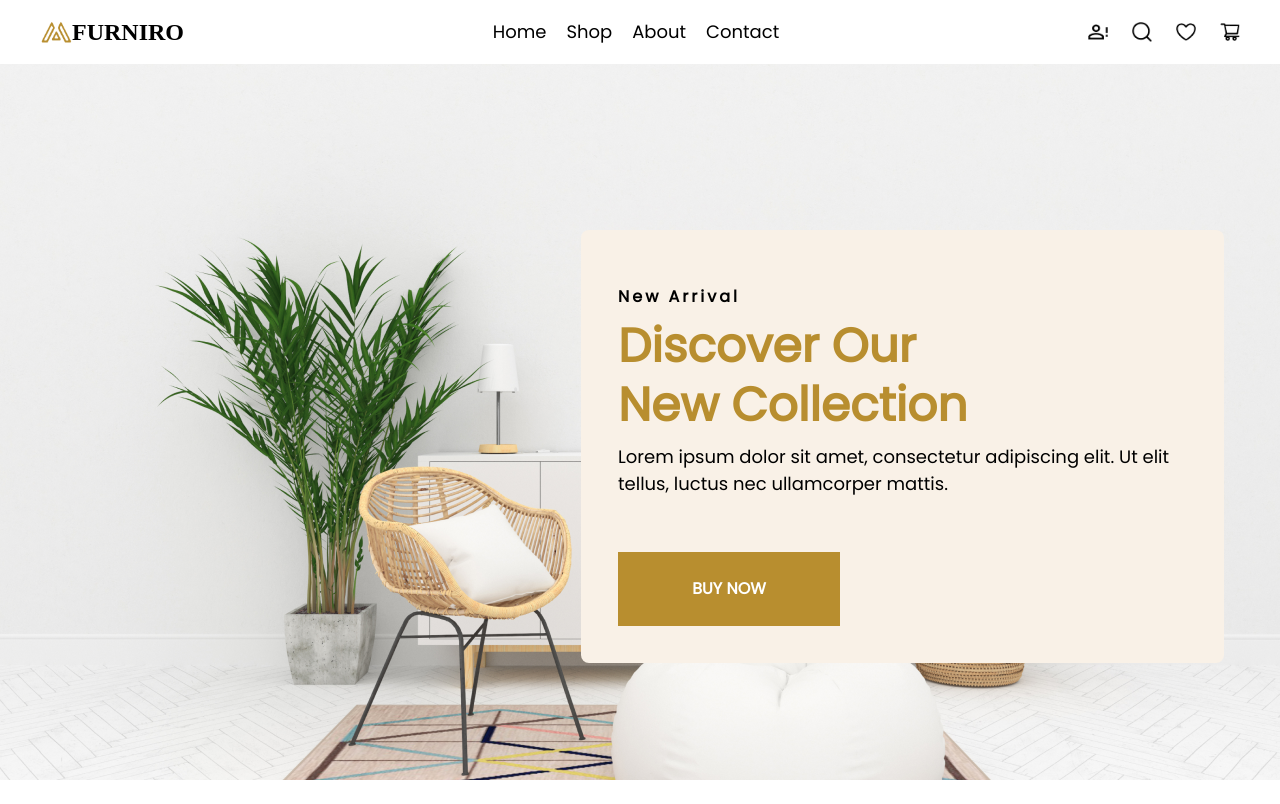
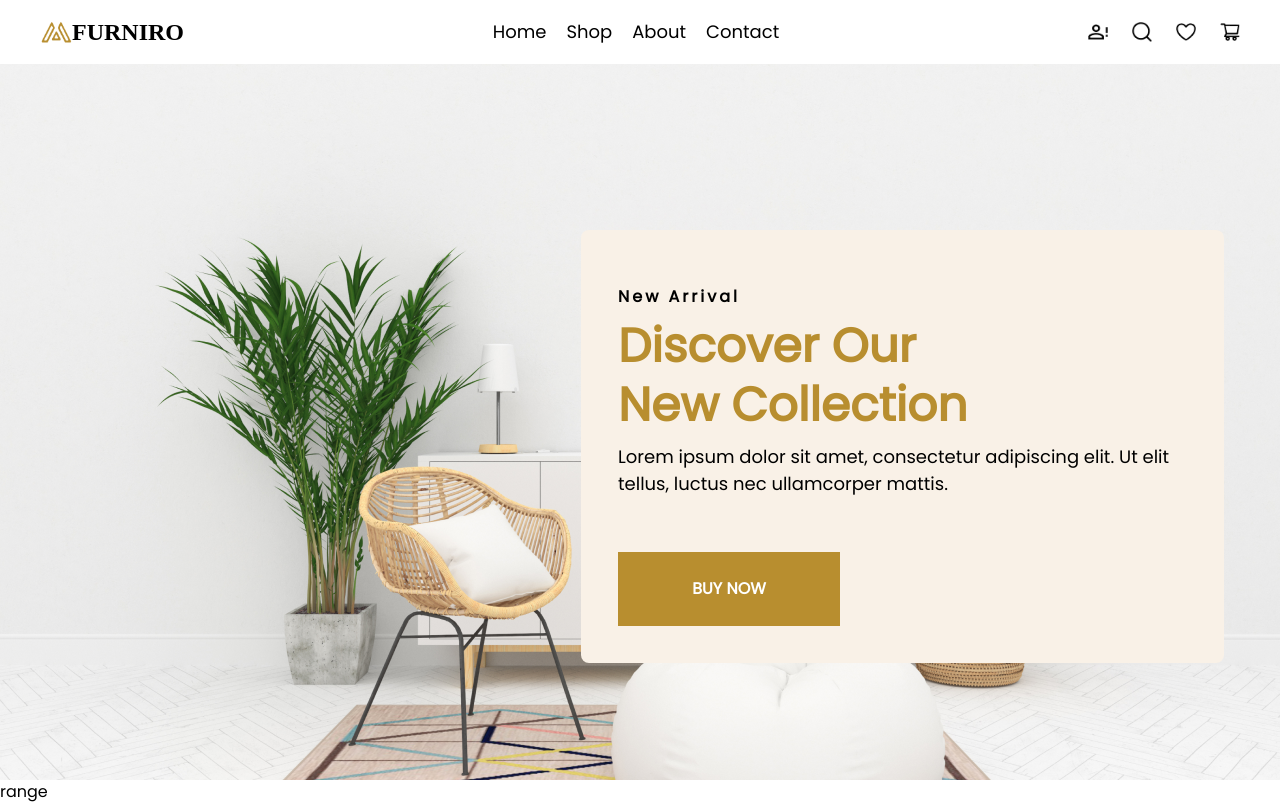
Before and after one commit to MohsenAbediDev/Furnix, a React (Vite) app: page / in a window 1280 px wide. Built offline with nearby package versions, Linux system fonts and the light colour scheme; a web font is replaced by a local one.

Commit message:
add range component

```diff
--- /dev/null
+++ b/src/components/Range.jsx
@@ -0,0 +1,5 @@
+export default function Range(){
+  return <>
+    <p>range</p>
+  </>
+}
--- a/src/page/Home.jsx
+++ b/src/page/Home.jsx
@@ -1,9 +1,11 @@
 import Header from "../components/Header"
+import Range from "../components/Range"
 
 export default function Home() {
   return <>
     <div className="w-full">
       <Header />
+      <Range />
     </div>
   </>
 }
```
